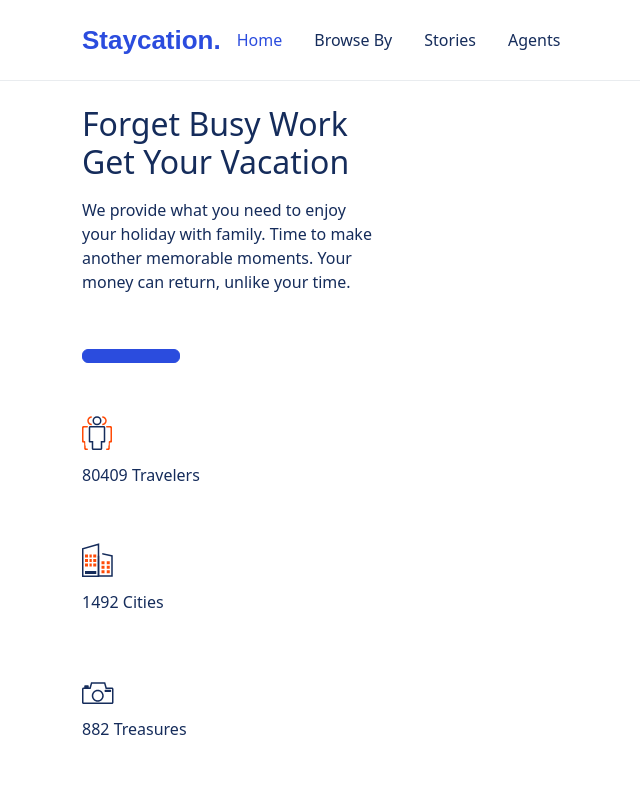
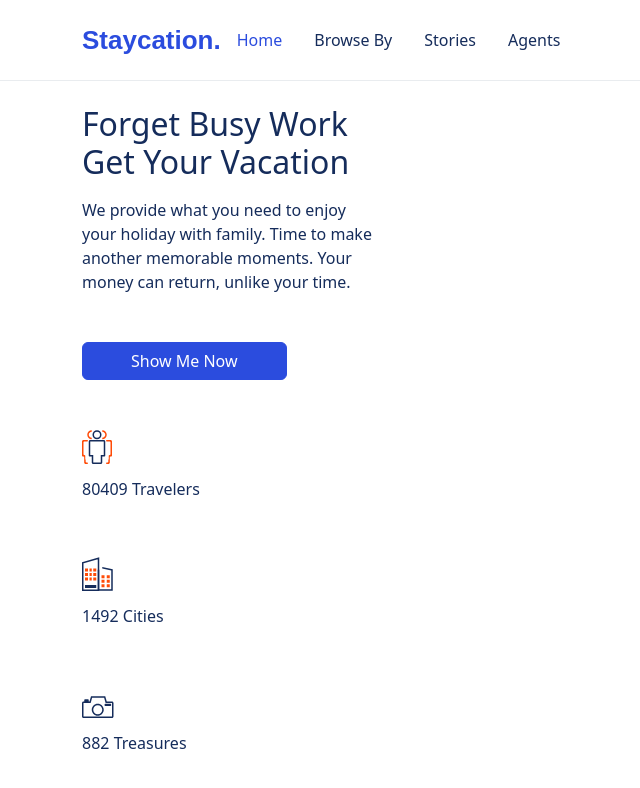
Before and after one commit to xympyo/bwamern, a React (Create React App) app: page / in a window 1280 px wide. Shown: the top 788 px of the page, without its empty margins (0-640 px from the left). Built offline with nearby package versions, Linux system fonts and the light colour scheme.

Commit message:
Update index.js

```diff
--- a/src/elements/Button/index.js
+++ b/src/elements/Button/index.js
@@ -64,7 +64,9 @@ export default function Button(props) {
       className={className.join(" ")}
       style={props.style}
       onClick={onClick}
-    ></button>
+    >
+      {props.children}
+    </button>
   );
 }
 
```
